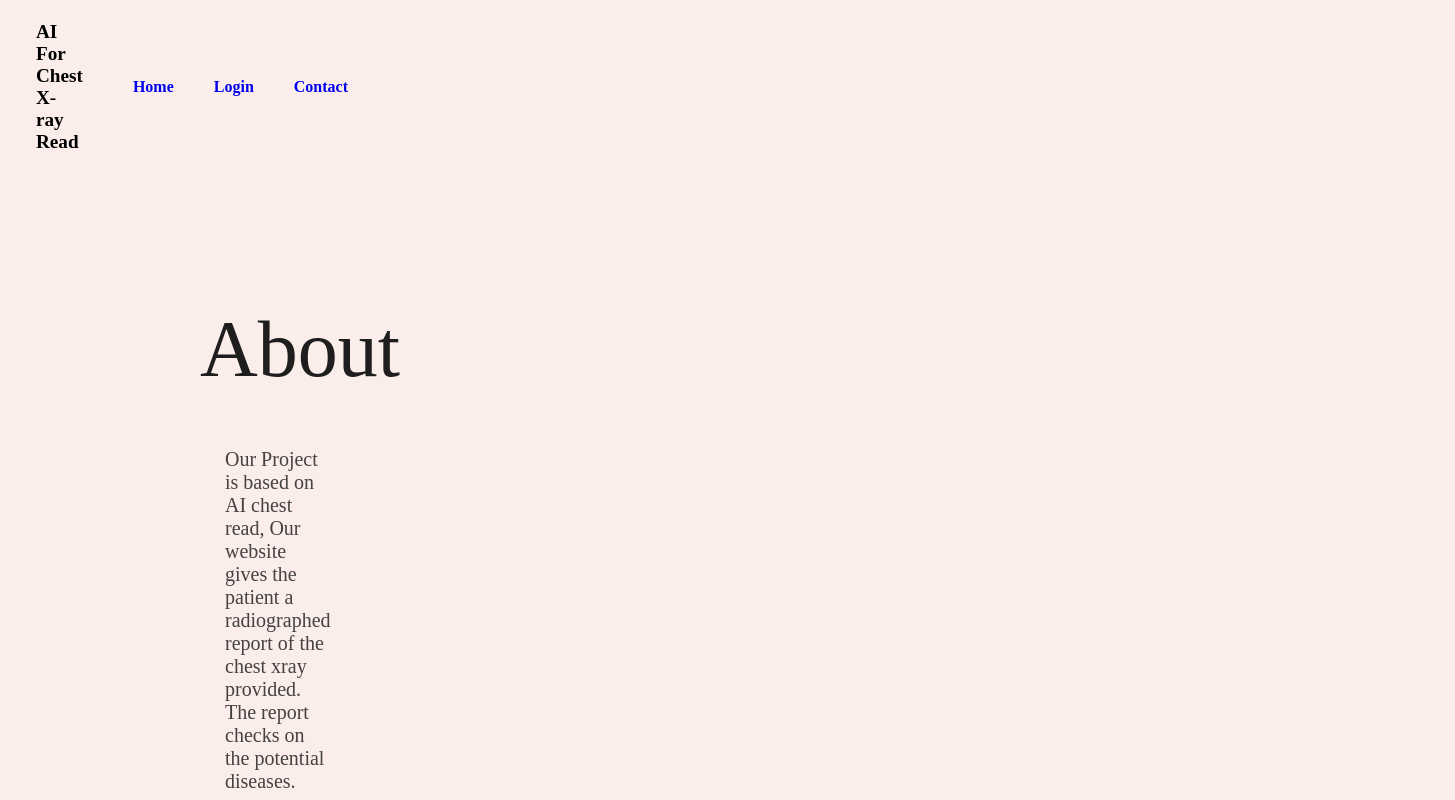
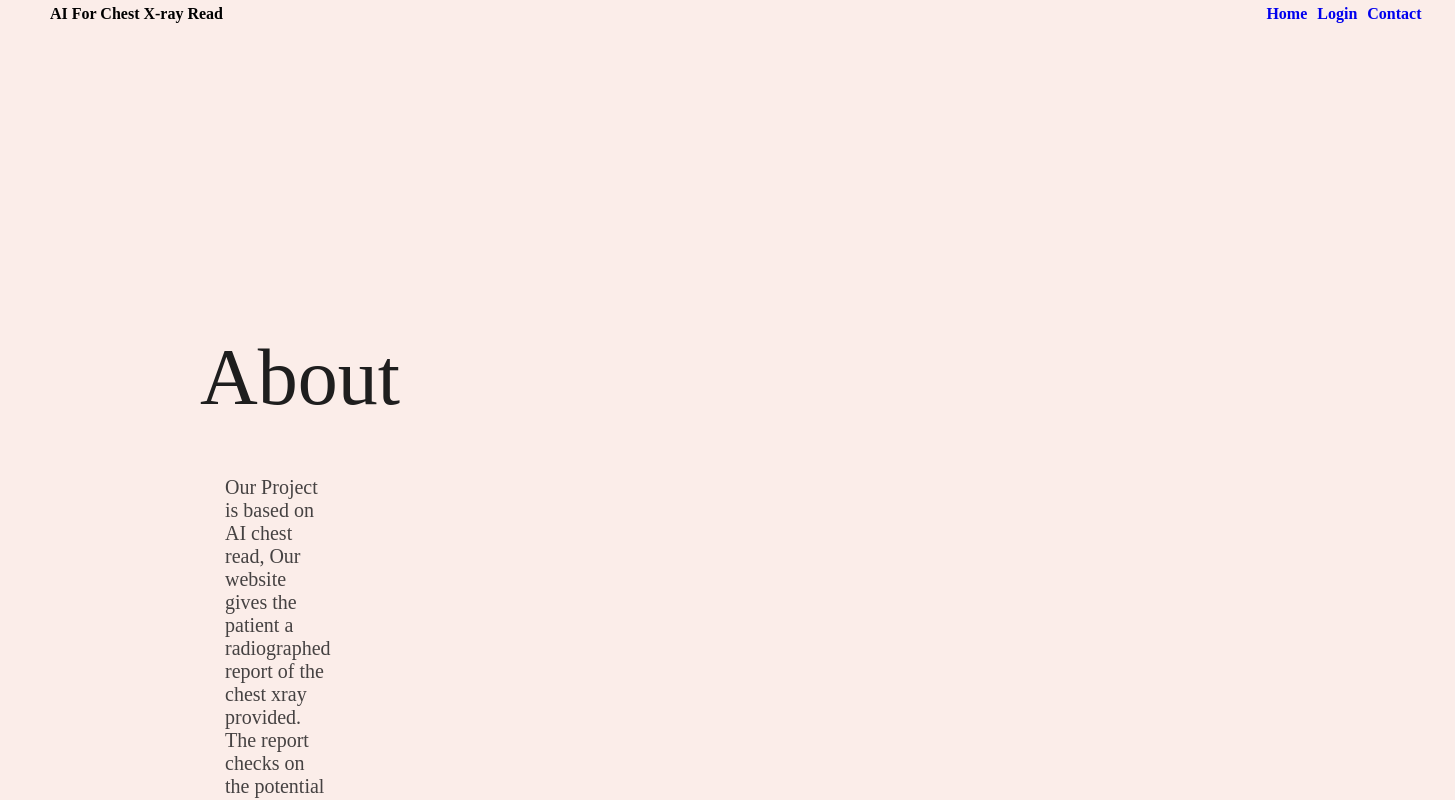
Before and after one commit to suvanshdutt/4ZP6A-capstone, a SvelteKit app: page / in a window 1280 px wide. Shown: the top 800 px of the page, 1455 px wide, since content can reach past the window. Built offline with nearby package versions, Linux system fonts and the light colour scheme.

Commit message:
Update Header.svelte
fixed the bug in the header as per our low-fidelity prototype.

```diff
--- a/src/shared/Header.svelte
+++ b/src/shared/Header.svelte
@@ -5,59 +5,81 @@
 <header style="--background: {$theme.background_color};">
     <nav>
     <div class="logo">AI For Chest X-ray Read</div>
-    <ul class="nav-links">
+    <div class="nav-links">
     <li><a href="#">Home</a></li>
     <li><a href="#">Login</a></li>
     <li><a href="#">Contact</a></li>
-    </ul>
+    </div>
     </nav>
 
 </header>
 <style>
 header {
+    display: flex;
 
-    padding: 1em;
-    position: fixed;
-    width: 100%;
-    max-width: 240px;
-    margin: 0 auto;
+    align-items: center;
+
+    justify-content: space-between;
+    width:100%;
     background-color: var(--background);
-    z-index: 100;
 
 }
-    nav {
-    display: flex;
-    justify-content: space-between;
-    align-items: center;
-    margin: 5px auto;
-    padding: 0 20px;
+
+
+nav {
+        display: flex;
+        justify-content: space-between;
+        align-items: center;
+        float: right;
+
 }
 
 .logo {
-    font-size: 1.2rem;
+    display: flex;
+    justify-content: space-between;
+    align-items: right;
+    font-size: 1.0rem;
     font-weight: bold;
+    margin-left: 50px;
+    float: right;
+    width: auto;
+
 }
 
 .nav-links {
     list-style: none;
     display: flex;
+    margin: 0px;
+    padding: 0;
+    width: auto;
+    float: right;
+    margin-right: 10;
+    width: 50%;
+    margin-right: -275%;
+    margin-left: -50%;
+
+
 }
 
 .nav-links li {
-    margin-right: 20px;
+    margin-right: 0px;
+    float: right;
 }
 
 .nav-links a {
 
-    padding: 10px;
+    padding: 5px;
     font-weight: bold;
     text-decoration: none;
+    float: right;
+    margin-right: 0px;
     background-color: var(--background);
 }
 
 .nav-links a:hover {
     background-color: var(--background);
-    border-radius: 4px;
+    border-radius: 1px;
     background-color: var(--background);
+
 }
 </style>
```
